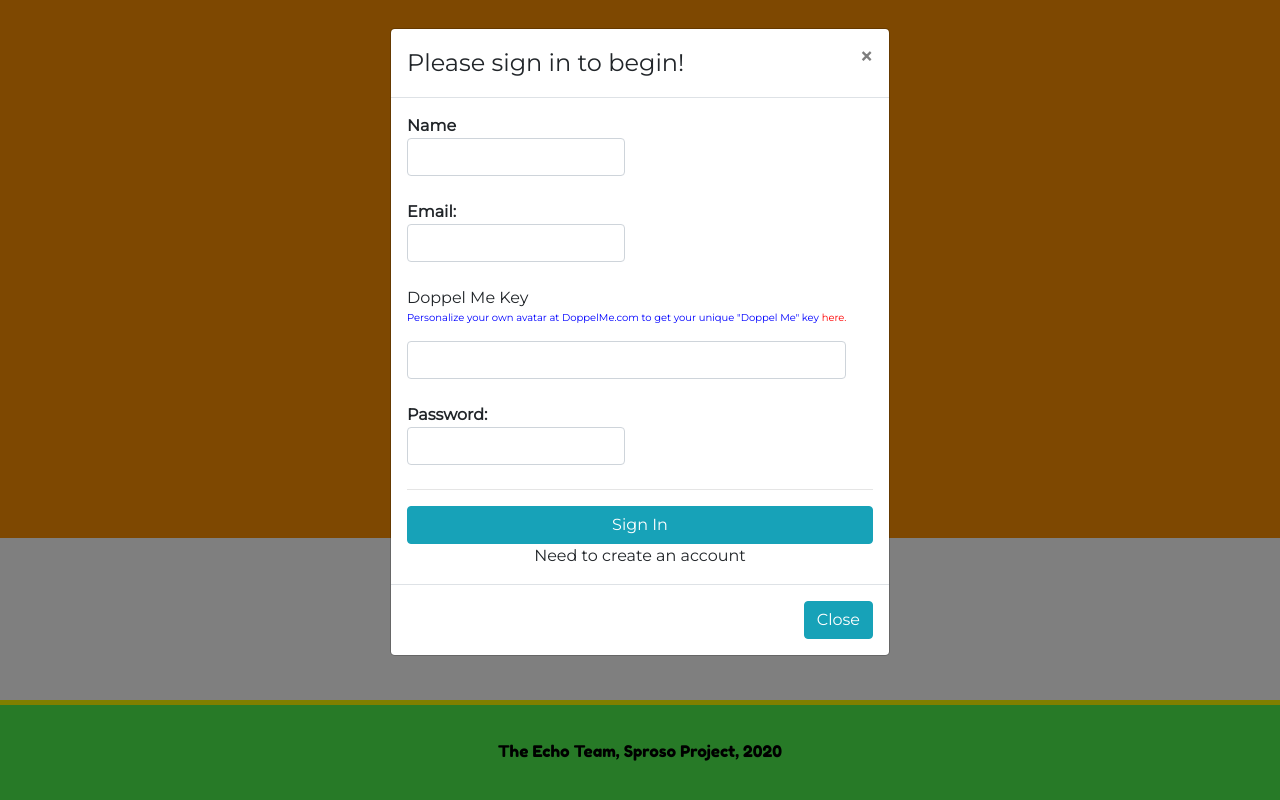
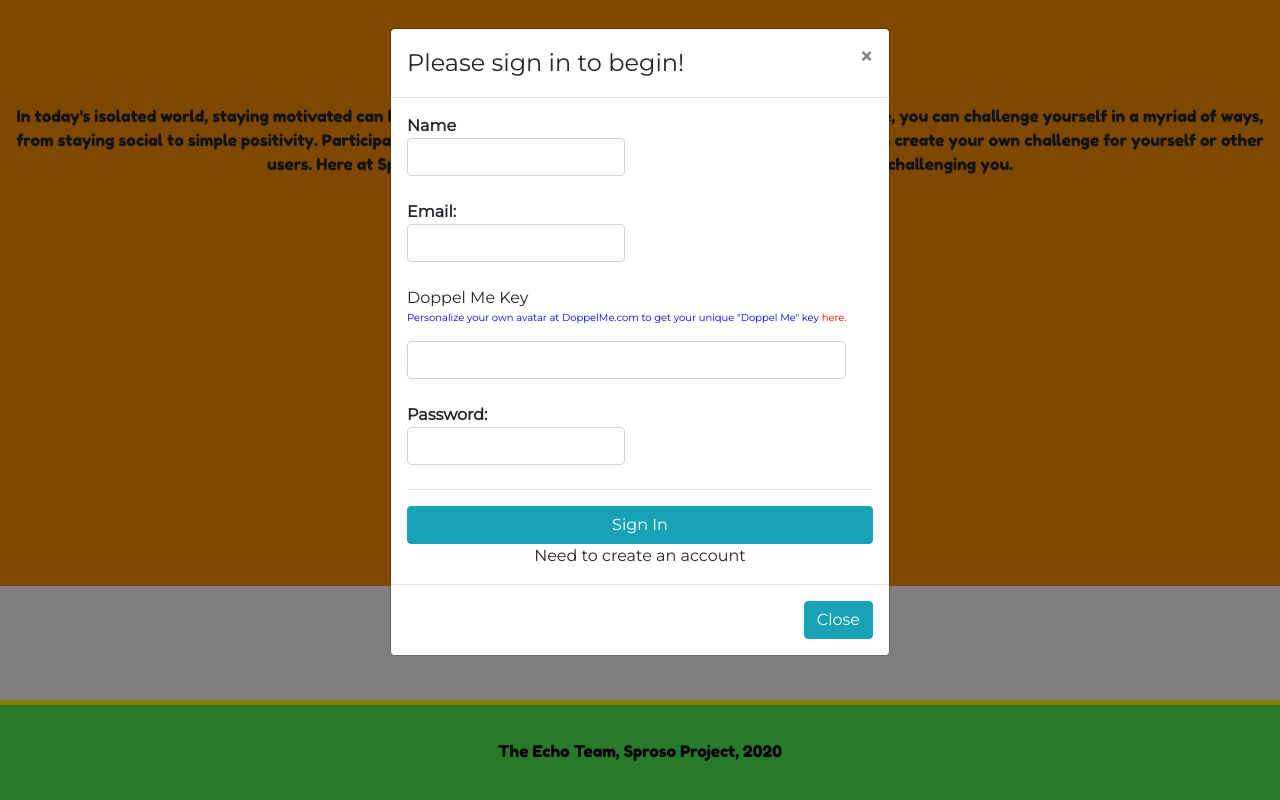
Before and after one commit to Echo-2-Project-3/Better-News-App, a React (Create React App) app in the folder client/: page / in a window 1280 px wide. Built offline with nearby package versions, Linux system fonts and the light colour scheme.

Commit message:
Added Justin's description of the app to welcome.

```diff
--- a/client/src/pages/Welcome/AppWelcome.js
+++ b/client/src/pages/Welcome/AppWelcome.js
@@ -65,7 +65,7 @@ class AppWelcome extends Component {
                 <br></br>
                 <br></br>
       <h1>Welcome to Sproso!</h1>
-      <p>The app that ....blah blah blah...</p>
+      <p>In today's isolated world, staying motivated can be a challenge. The Sproso App is here to make that happen. Here, you can challenge yourself in a myriad of ways, from staying social to simple positivity. Participate with other users to see your rank on our leaderboards or even create your own challenge for yourself or other users. Here at Sproso, we want you to feel connected. Sproso: connecting you by challenging you.</p>
       <img src={logo} className="sprout-logo" alt="virus" height="200px" />
       <p>Please log in to get started!</p>
       <br></br>
```
